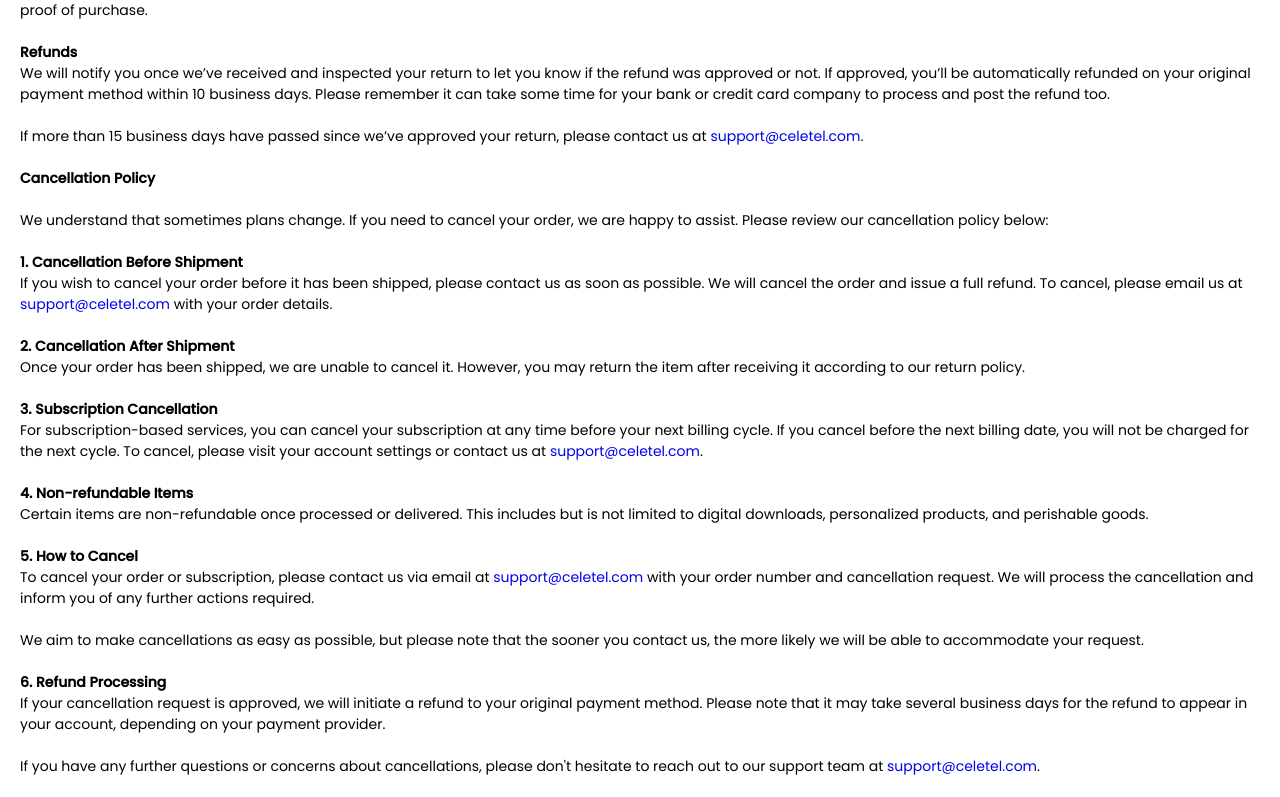
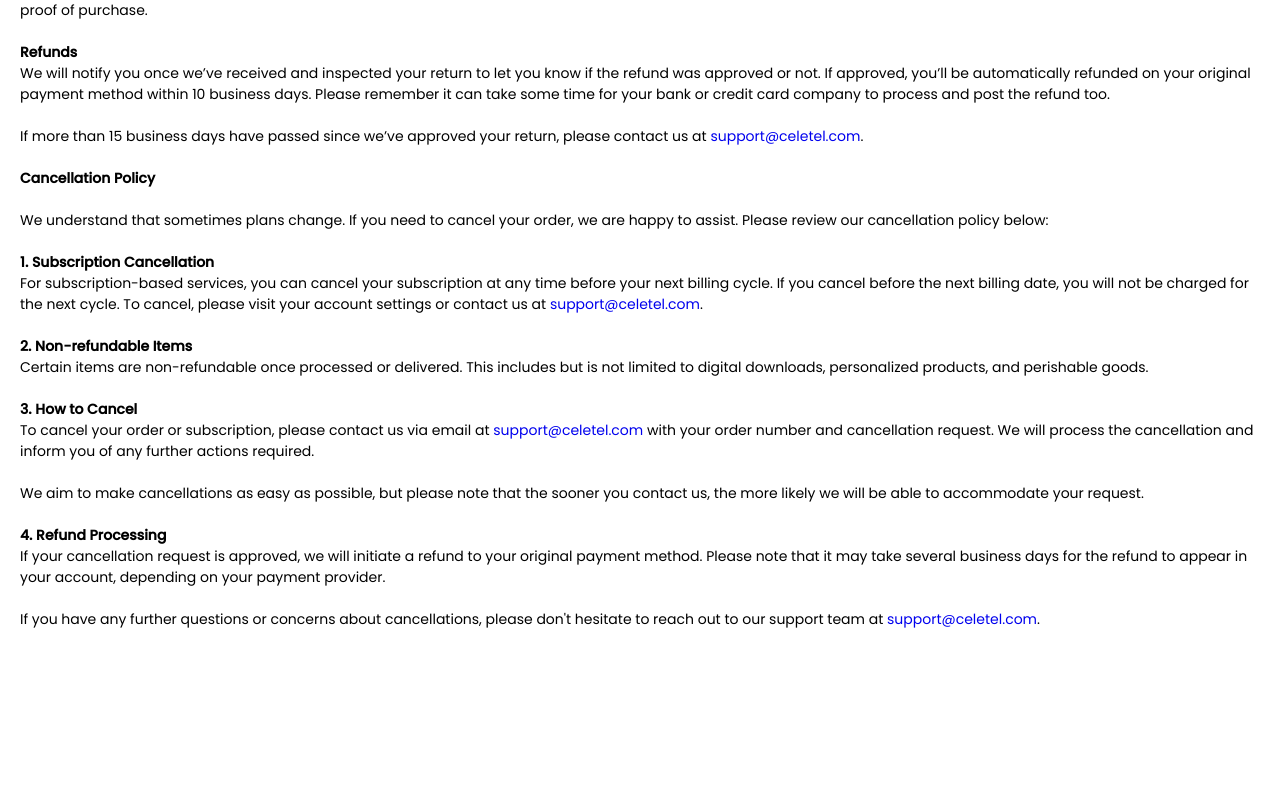
Before and after one commit to amit-rai1/celetel-frontend, a React (Create React App) app: page /refunds in a window 1280 px wide. Shown: the part 1013-1810 px from the top of the page. After the commit the page ends 1663 px from the top, so only its background shows below. Built offline with nearby package versions, Linux system fonts and the light colour scheme.

Commit message:
Update Refund.js now new

```diff
--- a/src/Footer/Refund.js
+++ b/src/Footer/Refund.js
@@ -63,27 +63,17 @@ export default function Refund() {
           We understand that sometimes plans change. If you need to cancel your order, we are happy to assist. Please review our cancellation policy below:
           <br />
           <br />
-          <strong>1. Cancellation Before Shipment</strong>
-          <br />
-          If you wish to cancel your order before it has been shipped, please contact us as soon as possible. We will cancel the order and issue a full refund. To cancel, please email us at <a href="mailto:support@celetel.com">support@celetel.com</a> with your order details.
-          <br />
-          <br />
-          <strong>2. Cancellation After Shipment</strong>
-          <br />
-          Once your order has been shipped, we are unable to cancel it. However, you may return the item after receiving it according to our return policy.
-          <br />
-          <br />
-          <strong>3. Subscription Cancellation</strong>
+          <strong>1. Subscription Cancellation</strong>
           <br />
           For subscription-based services, you can cancel your subscription at any time before your next billing cycle. If you cancel before the next billing date, you will not be charged for the next cycle. To cancel, please visit your account settings or contact us at <a href="mailto:support@celetel.com">support@celetel.com</a>.
           <br />
           <br />
-          <strong>4. Non-refundable Items</strong>
+          <strong>2. Non-refundable Items</strong>
           <br />
           Certain items are non-refundable once processed or delivered. This includes but is not limited to digital downloads, personalized products, and perishable goods.
           <br />
           <br />
-          <strong>5. How to Cancel</strong>
+          <strong>3. How to Cancel</strong>
           <br />
           To cancel your order or subscription, please contact us via email at <a href="mailto:support@celetel.com">support@celetel.com</a> with your order number and cancellation request. We will process the cancellation and inform you of any further actions required.
           <br />
@@ -91,7 +81,7 @@ export default function Refund() {
           We aim to make cancellations as easy as possible, but please note that the sooner you contact us, the more likely we will be able to accommodate your request.
           <br />
           <br />
-          <strong>6. Refund Processing</strong>
+          <strong>4. Refund Processing</strong>
           <br />
           If your cancellation request is approved, we will initiate a refund to your original payment method. Please note that it may take several business days for the refund to appear in your account, depending on your payment provider.
           <br />
```
